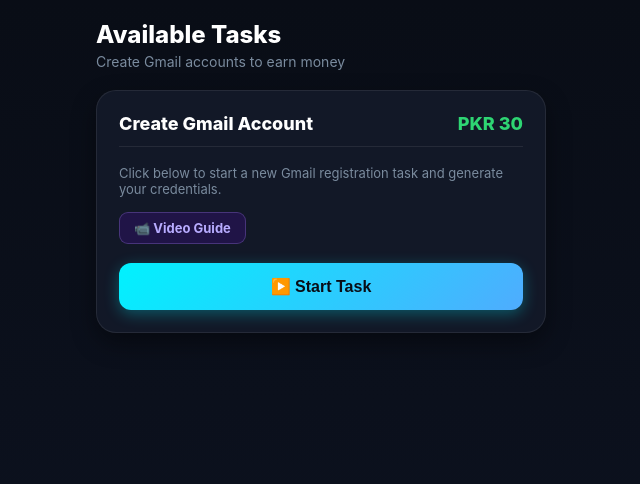
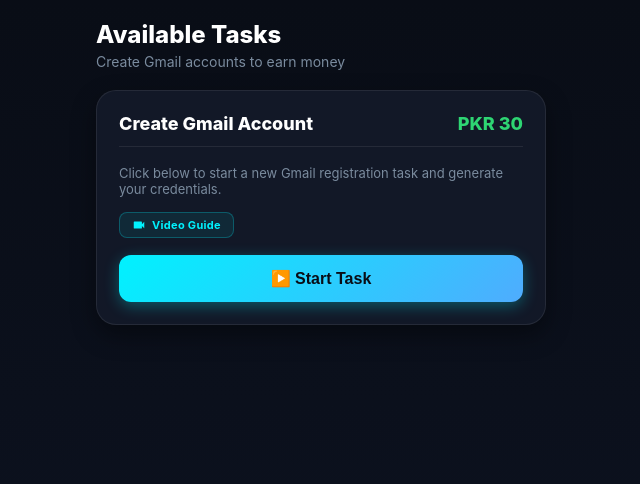
Before and after one commit to Awais5253/Mega-Gmail-Task-Web, a Flask app: page /tasks in a window 1280 px wide. Shown: the top 484 px of the page, without its empty margins (319-959 px from the left). Run offline with Flask 3, Linux system fonts and the light colour scheme; the visitor is signed in with stand-in values (Sample User, id 1); data that the repository does not hold is empty; some libraries are stand-ins or nearby versions.

Commit message:
Update tasks.html

```diff
--- a/templates/tasks.html
+++ b/templates/tasks.html
@@ -70,25 +70,32 @@
             font-weight: 700;
         }
 
-        /* Small Video Guide Button (Outside Task Preview) */
+        /* Small Compact Video Guide Button (Matches Site Theme) */
         .btn-video-guide {
             display: inline-flex;
             align-items: center;
             gap: 6px;
-            background: rgba(112, 0, 255, 0.15);
-            border: 1px solid rgba(147, 112, 219, 0.35);
-            color: #b8acff;
-            padding: 7px 14px;
-            border-radius: 9px;
-            font-size: 13px;
+            background: rgba(0, 242, 254, 0.08);
+            border: 1px solid rgba(0, 242, 254, 0.25);
+            color: #00f2fe;
+            padding: 5px 12px;
+            border-radius: 8px;
+            font-size: 11px;
             font-weight: 700;
+            letter-spacing: 0.3px;
             cursor: pointer;
-            margin-bottom: 14px;
+            margin-bottom: 12px;
             transition: all 0.2s ease;
+        }
+        .btn-video-guide svg {
+            fill: #00f2fe;
+            width: 14px;
+            height: 14px;
         }
         .btn-video-guide:active {
             transform: scale(0.96);
-            background: rgba(112, 0, 255, 0.28);
+            background: rgba(0, 242, 254, 0.18);
+            border-color: #00f2fe;
         }
 
         /* Video Popup Modal */
@@ -411,9 +418,10 @@
             Click below to start a new Gmail registration task and generate your credentials.
         </div>
 
-        <!-- SMALL VIDEO GUIDE BUTTON (RIGHT ABOVE START TASK) -->
+        <!-- SMALL COMPACT VIDEO GUIDE BUTTON (THEME MATCHED) -->
         <div class="btn-video-guide" onclick="openVideoModal()">
-            📹 Video Guide
+            <svg viewBox="0 0 24 24"><path d="M17 10.5V7c0-.55-.45-1-1-1H4c-.55 0-1 .45-1 1v10c0 .55.45 1 1 1h12c.55 0 1-.45 1-1v-3.5l4 4v-11l-4 4z"/></svg>
+            Video Guide
         </div>
 
         <form method="POST">
```
